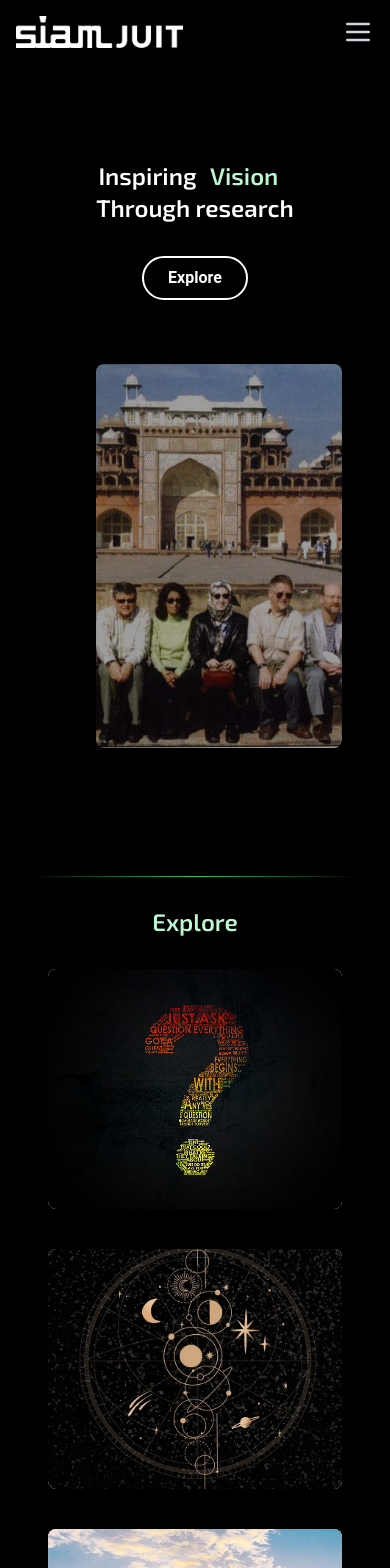
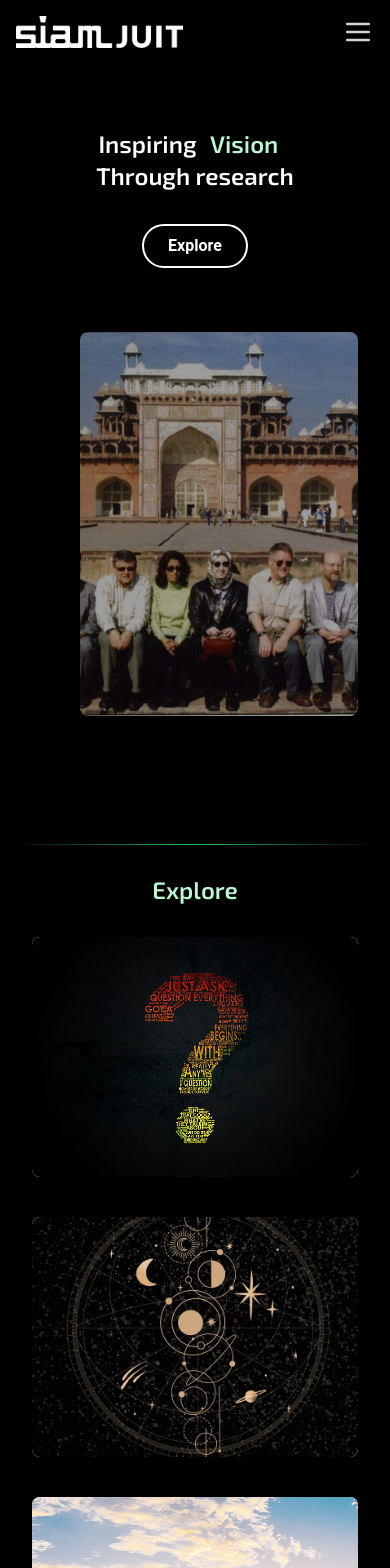
Before and after one commit to Omansh-Sharma1/SIAM-24_Website, a React (Vite) app: page / in a window 390 px wide. Shown: the top 1568 px of the page. Built offline with nearby package versions, Linux system fonts and the light colour scheme.

Commit message:
Mobile Responsiveness Integrated Successfully (for all pages, including Home.jsx

```diff
--- a/src/App.jsx
+++ b/src/App.jsx
@@ -1,18 +1,24 @@
-import { useState } from 'react'
-import './App.css'
-import Header from './components/Header/Header'
-import Footer from './components/Footer/Footer'
-import Home from './components/Home/Home'
+import React from "react";
+import { BrowserRouter as Router, Routes, Route } from "react-router-dom";
+import Layout from "./Layout"; // Correct import path for Layout in src directory
+import Home from "./components/Home/Home"; // Adjust the path as necessary
+import About from "./components/About/About"; // Adjust the path as necessary
+import Contact from "./components/Contact/Contact"; // Adjust the path as necessary
+import Team from "./components/Team/Team"; // Adjust the path as necessary
 
 function App() {
-  const [count, setCount] = useState(0)
-
   return (
-    <>
-
-
-    </>
-  )
+    <Router>
+      <Routes>
+        <Route path="/" element={<Layout />}>
+          <Route index element={<Home />} />
+          <Route path="about" element={<About />} />
+          <Route path="contact" element={<Contact />} />
+          <Route path="team" element={<Team />} />
+        </Route>
+      </Routes>
+    </Router>
+  );
 }
 
-export default App
+export default App;
--- a/src/Layout.jsx
+++ b/src/Layout.jsx
@@ -8,7 +8,7 @@ function Layout() {
   return (
     <div className="flex flex-col min-h-screen">
       <Header />
-      <main className="flex-grow">
+      <main className="flex-grow mx-4 md:mx-12"> {/* Added horizontal margin here */}
         <ScrollToTop /> {/* Add ScrollToTop to reset scroll on route change */}
         <Outlet />
       </main>
--- a/src/components/ui/focus-cards.jsx
+++ b/src/components/ui/focus-cards.jsx
@@ -1,11 +1,12 @@
 "use client";
 import React, { useState } from "react";
 import { cn } from "../../lib/utils";
+import { Link } from "react-router-dom"; // Import Link from react-router-dom
 
 // Card Component
 export const Card = React.memo(({ card, index, hovered, setHovered }) => (
-  <a
-    href={card.link}
+  <Link to={card.link}> {/* Use Link from react-router-dom */}
+    <div
       className="group"
       onMouseEnter={() => setHovered(index)}
       onMouseLeave={() => setHovered(null)}
@@ -16,7 +17,6 @@ export const Card = React.memo(({ card, index, hovered, setHovered }) => (
           hovered !== null && hovered !== index && "blur-sm scale-[0.98]"
         )}
       >
-      {/* Replaced next/image with a regular img tag */}
         <img
           src={card.src}
           alt={card.title}
@@ -33,7 +33,8 @@ export const Card = React.memo(({ card, index, hovered, setHovered }) => (
           </div>
         </div>
       </div>
-  </a>
+    </div>
+  </Link>
 ));
 
 Card.displayName = "Card";
```
Lines whose indentation alone changed are shown as unchanged.
